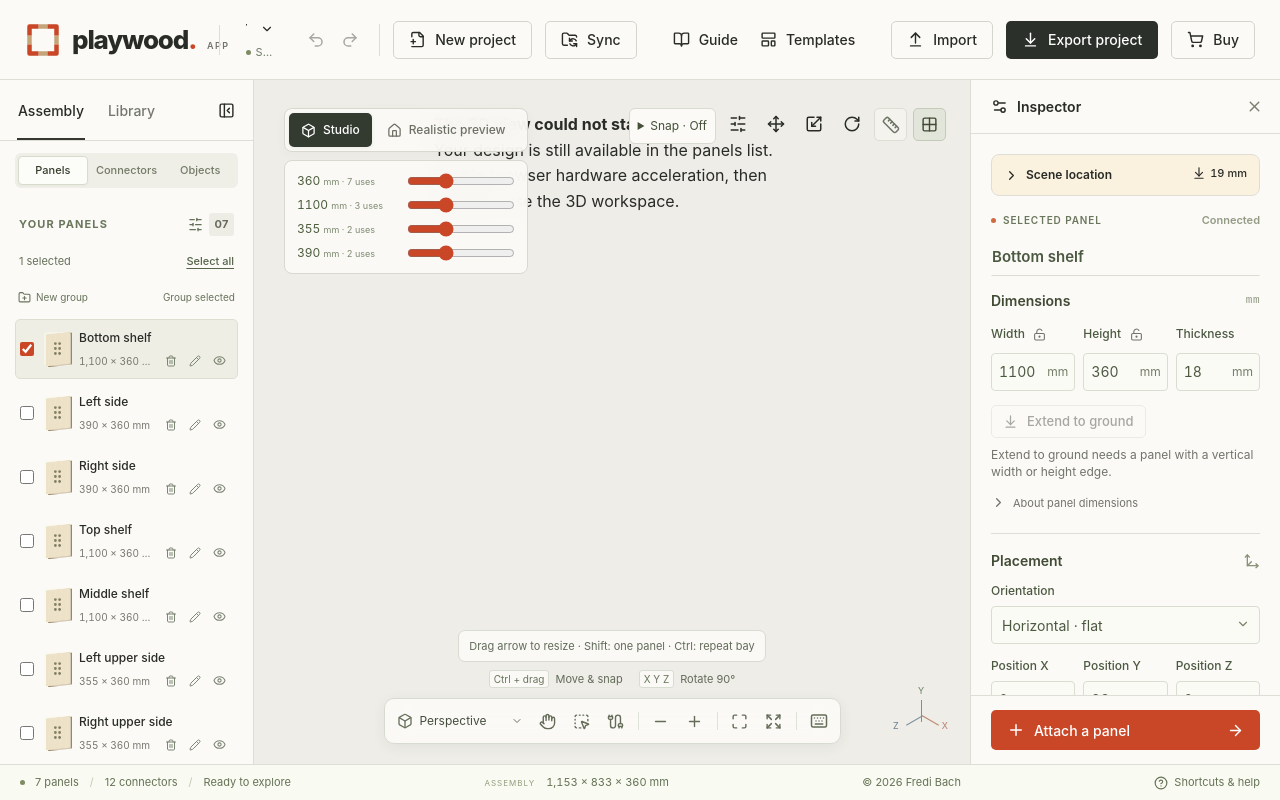
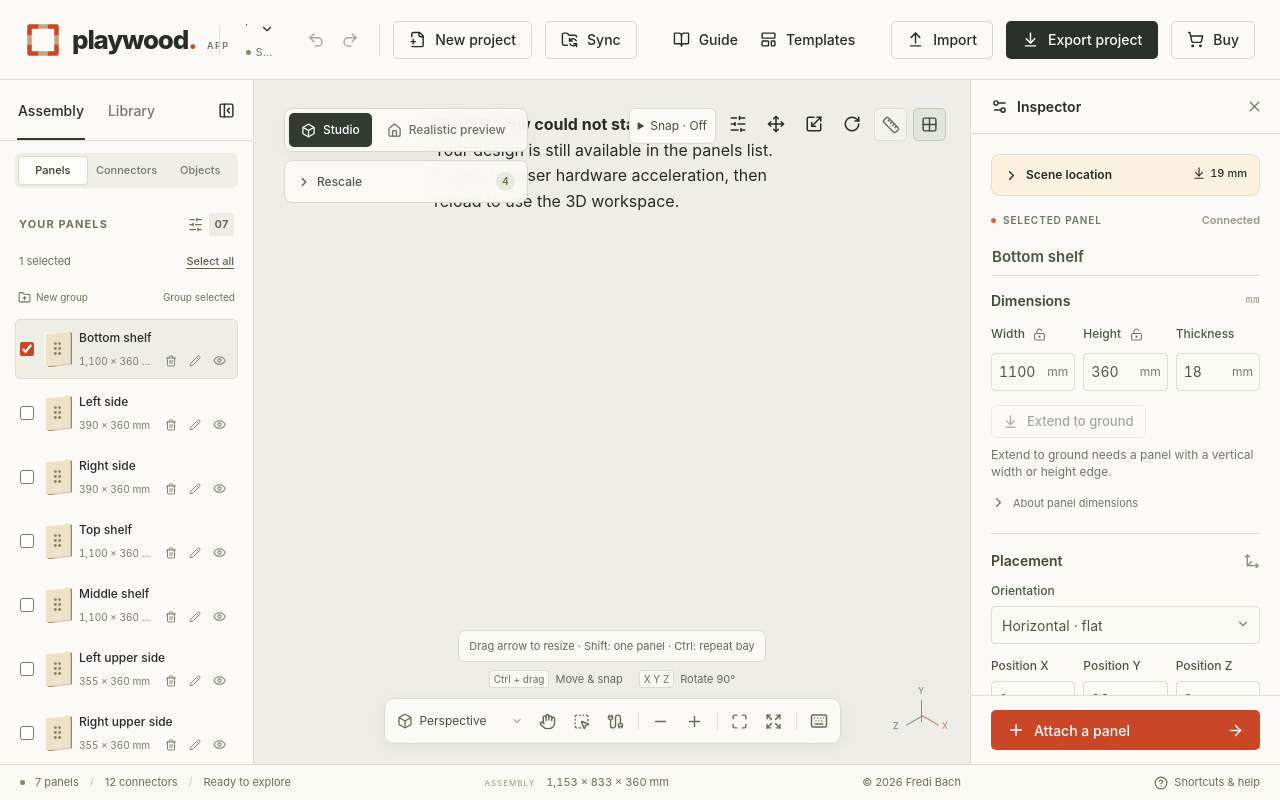
Before and after one commit to FrediBach/playwood, a React (Vite) app: page / in a window 1280 px wide. Built offline with nearby package versions, Linux system fonts and the light colour scheme.

Commit message:
Improve auto sliders UX

```diff
--- a/src/components/PreviewRescale.tsx
+++ b/src/components/PreviewRescale.tsx
@@ -1,12 +1,15 @@
+import { ChevronRight } from 'lucide-react'
 import type { usePreviewRescale } from '@/hooks/use-preview-rescale'
 import './preview-rescale.css'
 
 export function PreviewRescale({ control, step = 1 }: { control: ReturnType<typeof usePreviewRescale>; step?: number }) {
   if (!control.values.length) return null
-  return <div className="preview-rescale" role="group" aria-label="Common dimensions" onKeyDown={event => {
+  return <details className="preview-rescale" onKeyDown={event => {
     event.stopPropagation()
     if (event.key === 'Escape') { event.preventDefault(); control.cancel() }
   }}>
+    <summary aria-description={`${control.values.length} sliders`}><ChevronRight size={14} aria-hidden="true"/>Rescale<span className="preview-rescale-count" aria-hidden="true">{control.values.length}</span></summary>
+    <div role="group" aria-label="Common dimensions">
     {control.values.map(value => {
       const amount = control.amount[value.id] ?? value.value
       const min = Math.ceil(value.min / step) * step
@@ -23,5 +26,6 @@ export function PreviewRescale({ control, step = 1 }: { control: ReturnType<type
       </label>
     })}
     {control.error && <p role="status">{control.error}</p>}
-  </div>
+    </div>
+  </details>
 }
--- a/src/components/preview-rescale.css
+++ b/src/components/preview-rescale.css
@@ -7,3 +7,11 @@
 .preview-rescale-row input:disabled { cursor: default; opacity: .45; }
 .preview-rescale p { margin: 6px 0 0; font-size: 10px; line-height: 1.4; color: #b54b31; }
 .workspace-top:has(.preview-controls) { align-items: flex-start; }
+
+.preview-rescale > summary { display: flex; align-items: center; gap: 6px; list-style: none; cursor: pointer; color: #4d5d3d; font-size: 12px; font-weight: 550; padding: 3px 0; }
+.preview-rescale > summary::-webkit-details-marker { display: none; }
+.preview-rescale > summary:focus-visible { outline: 2px solid var(--accent); outline-offset: 3px; border-radius: 2px; }
+.preview-rescale[open] > summary { margin-bottom: 6px; }
+.preview-rescale[open] > summary svg { transform: rotate(90deg); }
+
+.preview-rescale-count { margin-left: auto; display: grid; place-items: center; min-width: 19px; height: 19px; padding: 0 5px; border-radius: 10px; background: #e5ebdc; color: #52633e; font-size: 10px; font-variant-numeric: tabular-nums; }
--- a/src/lib/build-guides-workflows.ts
+++ b/src/lib/build-guides-workflows.ts
@@ -100,7 +100,7 @@ export const RESCALE_GUIDE: BuildGuide = {
     { title: 'Find repeated measurements', instruction: 'Click Rescale creation above the workspace. Read each Current measurement, its use count, and the allowed range beside New value · mm.', explanation: 'Only measurements used at least twice appear. Matching widths and heights share a control. Thickness, positive corner radii, and active hole sizes and spacing have separate controls when repeated. The operation covers the whole project, regardless of selection.', result: 'The dialog lists repeated dimensions rather than a single scale percentage.', caption: 'Repeated cut dimensions appear once, with a count of their uses.' },
     { title: 'Choose new cut dimensions', instruction: 'For the Cube, change the repeated 350 mm panel dimension to 500 mm. Leave Thickness unchanged and review the highlighted changed row.', explanation: 'The value replaces every matching use in its measurement group. It is a cut dimension, so connector spacing and thickness still contribute to the outside size. Other repeated groups can be changed in the same operation; their ranges include compatible connector thicknesses. Optionally enable Only nice values and choose a 5 or 10 mm preset, or a custom step from 1–100 mm. With 10 mm steps, 112 rounds to 110 and 118 rounds to 120. Applying also rounds unique panel cuts, radii and active perforations, while keeping stock thickness and hardware exact.', result: 'The draft shows 500 mm as the new value for the matching panel dimensions.', caption: 'One value changes all matching width and height uses together.', controls: [{ label: 'Current cut dimension', value: '350 mm' }, { label: 'New value', value: '500 mm' }] },
     { title: 'Apply the compatible changes', instruction: 'Click Apply rescale. If a message reports conflicting values or a joint constraint, adjust the draft and try again. Use Reset values to clear the draft or Cancel to leave the model unchanged.', explanation: 'Connected panels and fitted inserts adapt together, while connector sizes remain fixed. Reusable assembly sources and instance controls are preserved. All requested changes must work together; an incompatible combination leaves the existing project unchanged.', result: 'A successful rescale changes the furniture’s proportions while keeping its hardware fitted.', caption: 'The larger frame uses the same physical connector sizes.' },
-    { title: 'Review the resulting build', instruction: 'Use Show dimensions and inspect individual panels or View parts list. Try Undo and Redo to compare the original Cube with the rescaled version.', explanation: 'The completed operation is one undo step, autosaves, and appears in project exports. Up to four sliders below the Studio / Realistic preview switch offer quick access to the most-used changeable panel dimensions. Values blocked in both directions at the configured step are omitted. Drag to preview, release to apply, or press Escape to cancel; the Only nice values step applies. Slider ranges start around the current dimension and narrow to solver limits; ranges and groups stay fixed while dragging. Rescale creation is useful for repeated dimensions across a build; resize arrows or a single panel’s inspector offer more local adjustments.', result: 'The repeated cuts and the overall size reflect the new measurements.', caption: 'The revised cutting dimensions stay consistent across the completed frame.', tip: 'Only nice values is saved with the project. Length fields round on Enter or blur; resize arrows and free panel drags round on release so dragging stays smooth. Keyboard movement uses the chosen step, or ten steps with Shift. Thickness, hardware sizes, angles, and counts remain exact. Constraints and exact dependent geometry still take priority. Clear the option in Rescale creation and click Apply rescale to disable it.' },
+    { title: 'Review the resulting build', instruction: 'Use Show dimensions and inspect individual panels or View parts list. Try Undo and Redo to compare the original Cube with the rescaled version.', explanation: 'The completed operation is one undo step, autosaves, and appears in project exports. Up to four sliders in the collapsible Rescale section below the Studio / Realistic preview switch offer quick access to the most-used changeable panel dimensions. Values blocked in both directions at the configured step are omitted. Drag to preview, release to apply, or press Escape to cancel; the Only nice values step applies. Slider ranges start around the current dimension and narrow to solver limits; ranges and groups stay fixed while dragging. Rescale creation is useful for repeated dimensions across a build; resize arrows or a single panel’s inspector offer more local adjustments.', result: 'The repeated cuts and the overall size reflect the new measurements.', caption: 'The revised cutting dimensions stay consistent across the completed frame.', tip: 'Only nice values is saved with the project. Length fields round on Enter or blur; resize arrows and free panel drags round on release so dragging stays smooth. Keyboard movement uses the chosen step, or ten steps with Shift. Thickness, hardware sizes, angles, and counts remain exact. Constraints and exact dependent geometry still take priority. Clear the option in Rescale creation and click Apply rescale to disable it.' },
   ],
 }
 
```
Also changed, not shown: 3 other files (tests, documents, lock files or other folders).
